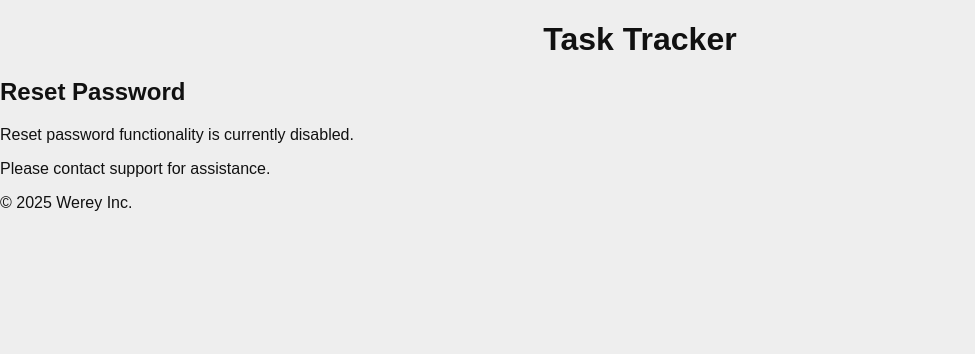
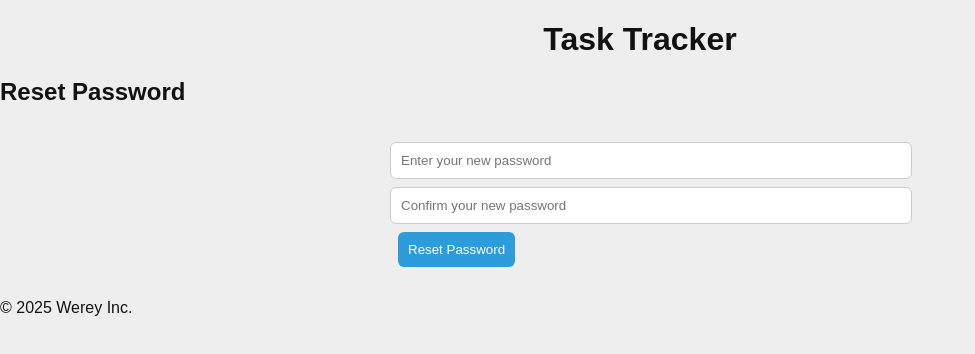
Before and after one commit to King-Code-938/React-Crash, a React (Create React App) app: page /reset-password/1 in a window 1280 px wide. Shown: the top 354 px of the page, without its empty margins (0-975 px from the left). Built offline with nearby package versions, Linux system fonts and the light colour scheme; no server answers.

Commit message:
fix: pass AUTH_API_URL prop to ResetPassword component and implement password reset functionality

```diff
--- a/src/App.js
+++ b/src/App.js
@@ -282,7 +282,7 @@ function App() {
           path='/reset-password/:resetToken'
           element={
             <PublicOnly token={token}>
-              <ResetPassword />
+              <ResetPassword AUTH_API_URL={AUTH_API_URL} />
             </PublicOnly>
           }
         />
--- a/src/components/ResetPassword.jsx
+++ b/src/components/ResetPassword.jsx
@@ -1,78 +1,70 @@
-// import { toast } from 'react-toastify';
-// import 'react-toastify/dist/ReactToastify.css';
-// import { resetPassword } from '../services/authApi';
-// import { useState } from 'react';
-// import { useParams } from 'react-router-dom';
+import { toast } from 'react-toastify';
+import 'react-toastify/dist/ReactToastify.css';
+import { resetPassword } from '../services/authApi';
+import { useState } from 'react';
+import { useParams } from 'react-router-dom';
 
 function ResetPassword({ AUTH_API_URL }) {
-  // const { resetToken } = useParams();
+  const { resetToken } = useParams();
 
-  // const [newPassword, setNewPassword] = useState('');
-  // const [confirmNewPassword, setConfirmNewPassword] = useState('');
-  // const [isLoading, setIsLoading] = useState(false);
+  const [newPassword, setNewPassword] = useState('');
+  const [confirmNewPassword, setConfirmNewPassword] = useState('');
+  const [isLoading, setIsLoading] = useState(false);
 
-  // const handleSubmit = async e => {
-  //   e.preventDefault();
-  //   setIsLoading(true);
+  const handleSubmit = async e => {
+    e.preventDefault();
+    setIsLoading(true);
 
-  //   if (newPassword !== confirmNewPassword) {
-  //     toast.error('Passwords do not match');
-  //     setIsLoading(false);
-  //     return;
-  //   }
+    if (newPassword !== confirmNewPassword) {
+      toast.error('Passwords do not match');
+      setIsLoading(false);
+      return;
+    }
 
-  //   if (newPassword.length < 6) {
-  //     toast.error('Password must be at least 6 characters long');
-  //     setIsLoading(false);
-  //     return;
-  //   }
+    if (newPassword.length < 6) {
+      toast.error('Password must be at least 6 characters long');
+      setIsLoading(false);
+      return;
+    }
 
-  //   resetPassword(AUTH_API_URL, resetToken, newPassword)
-  //     .then(data => {
-  //       if (data.message === 'Invalid or expired token') {
-  //         toast.error('Invalid or expired token');
-  //       } else {
-  //         toast.success('Password reset successful');
-  //       }
-  //     })
-  //     .catch(err => {
-  //       toast.error('Failed to reset password: ' + (err.message || ''));
-  //     })
-  //     .finally(() => {
-  //       setIsLoading(false);
-  //     });
-  // };
-
-  // return (
-  //   <div>
-  //     <h2>Reset Password</h2>
-  //     <form onSubmit={handleSubmit}>
-  //       <input
-  //         type='password'
-  //         value={newPassword}
-  //         onChange={e => setNewPassword(e.target.value)}
-  //         placeholder='Enter your new password'
-  //         required
-  //       />
-  //       <input
-  //         type='password'
-  //         value={confirmNewPassword}
-  //         onChange={e => setConfirmNewPassword(e.target.value)}
-  //         placeholder='Confirm your new password'
-  //         required
-  //       />
-  //       <button type='submit' disabled={isLoading}>
-  //         {isLoading ? 'Sending...' : 'Reset Password'}
-  //       </button>
-  //     </form>
-  //   </div>
-  // );
+    resetPassword(AUTH_API_URL, resetToken, newPassword)
+      .then(data => {
+        if (data.message === 'Invalid or expired token') {
+          toast.error('Invalid or expired token');
+        } else {
+          toast.success('Password reset successful');
+        }
+      })
+      .catch(err => {
+        toast.error('Failed to reset password: ' + (err.message || ''));
+      })
+      .finally(() => {
+        setIsLoading(false);
+      });
+  };
 
   return (
     <div>
       <h2>Reset Password</h2>
-      <p>Reset password functionality is currently disabled.</p>
-      <p>Please contact support for assistance.</p>
+      <form onSubmit={handleSubmit}>
+        <input
+          type='password'
+          value={newPassword}
+          onChange={e => setNewPassword(e.target.value)}
+          placeholder='Enter your new password'
+          required
+        />
+        <input
+          type='password'
+          value={confirmNewPassword}
+          onChange={e => setConfirmNewPassword(e.target.value)}
+          placeholder='Confirm your new password'
+          required
+        />
+        <button type='submit' disabled={isLoading}>
+          {isLoading ? 'Sending...' : 'Reset Password'}
+        </button>
+      </form>
     </div>
   );
 }
```
